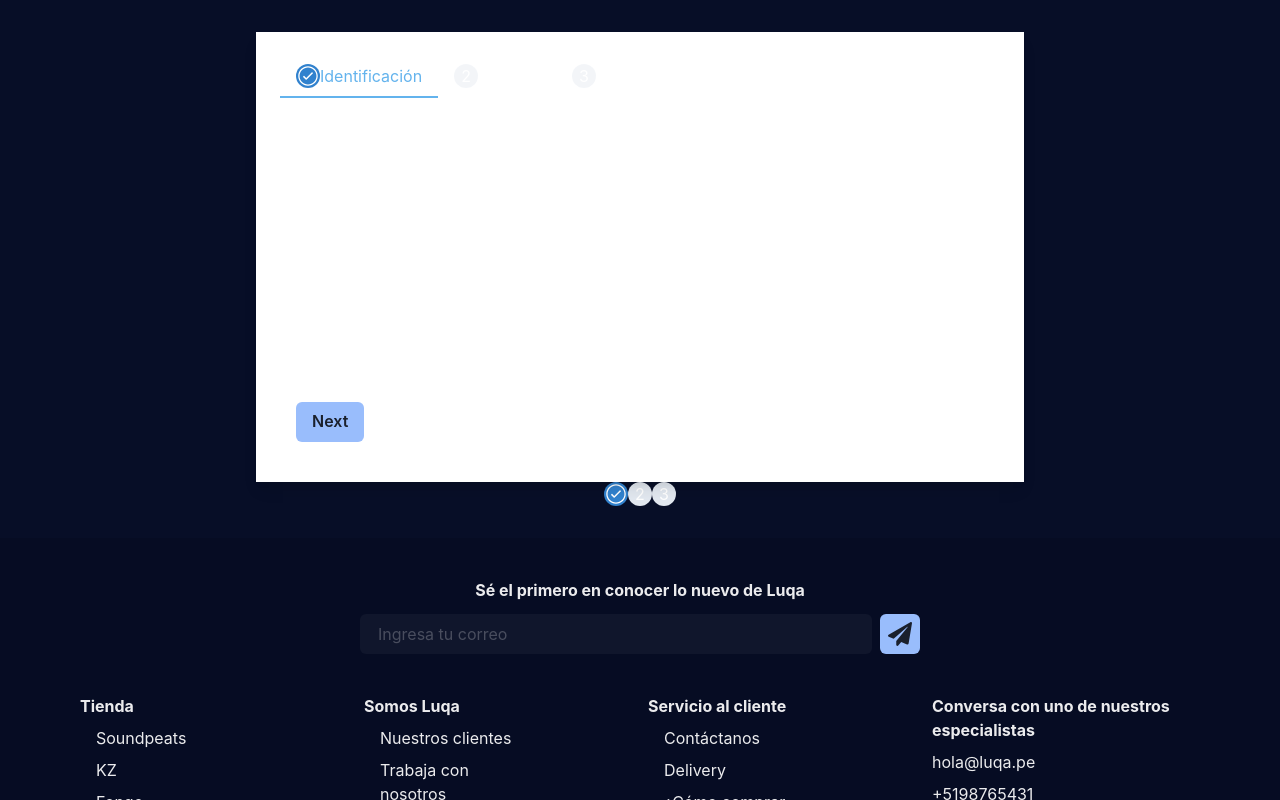
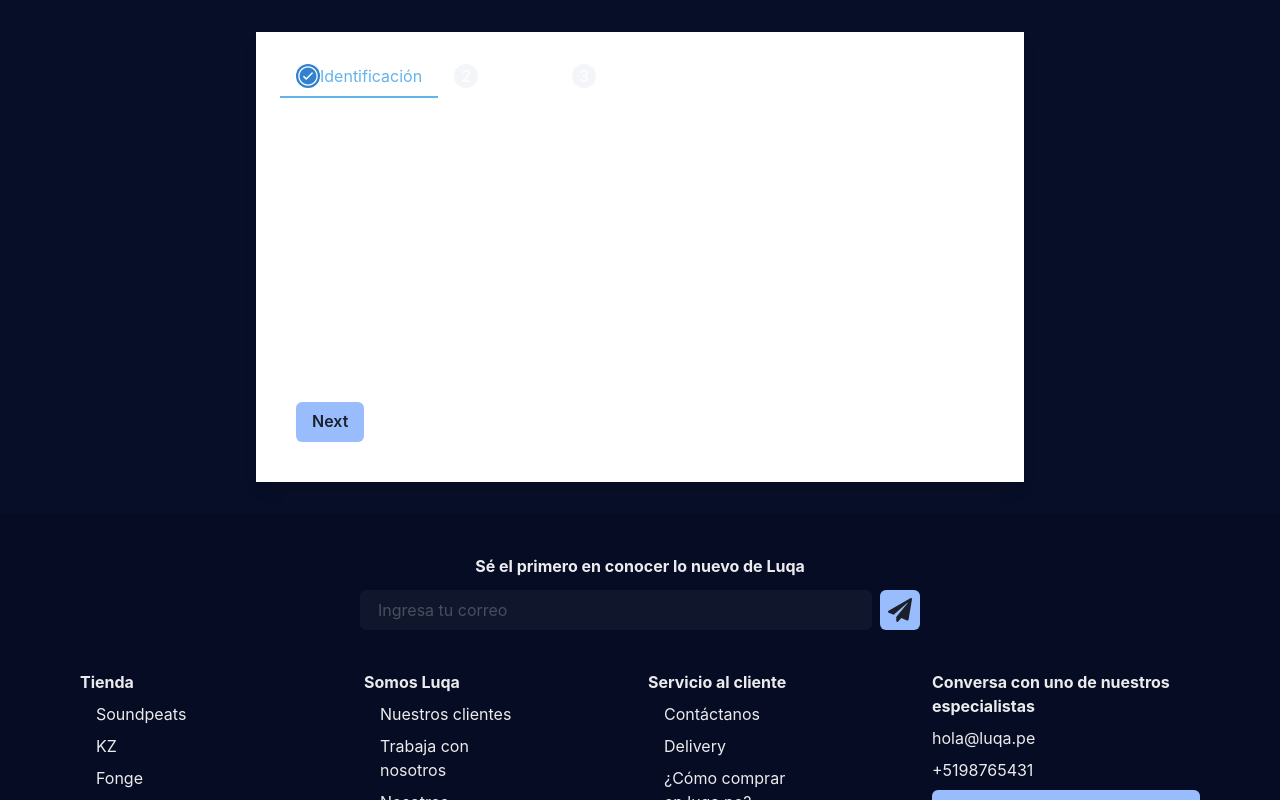
Before and after one commit to iamelyg/luqa, a Next.js app: page /carrito-de-compra in a window 1280 px wide. Shown: the top 800 px of the page. Built offline with nearby package versions, Linux system fonts and the light colour scheme.

Commit message:
index step indicator

```diff
--- a/pages/carrito-de-compra/components/StepIndicator.tsx
+++ b/pages/carrito-de-compra/components/StepIndicator.tsx
@@ -1,22 +1,5 @@
 import { Flex, Text } from '@chakra-ui/react'
 import { IoIosCheckmarkCircleOutline } from 'react-icons/io'
-
-type Props = {
-    step: '1' | '2' | '3'
-    //   step: Step
-}
-
-export const StepIndicator = ({ step }: Props) => {
-    return (
-        <Flex alignItems="center">
-            <StepIndicatorStep step="1" isActive={step === '1'} />
-            <StepIndicatorSeparator />
-            <StepIndicatorStep step="2" isActive={step === '2'} />
-            <StepIndicatorSeparator />
-            <StepIndicatorStep step="3" isActive={step === '3'} />
-        </Flex>
-    )
-}
 
 export const StepIndicatorStep = ({ step, isActive }: { step: string, isActive: boolean }) => {
     return (
@@ -33,14 +16,3 @@ export const StepIndicatorStep = ({ step, isActive }: { step: string, isActive:
         </Flex>
     )
 }
-
-const StepIndicatorSeparator = () => {
-    return (
-        <Flex
-            flexGrow={1}
-            h={1}
-            bg="gray.200"
-            my={2}
-        />
-    )
-}
--- a/pages/carrito-de-compra/index.tsx
+++ b/pages/carrito-de-compra/index.tsx
@@ -4,7 +4,7 @@ import { Tabs, TabList, TabPanels, Tab, TabPanel, Stack } from '@chakra-ui/react
 import { Step1 } from './components/Step1'
 import { Step2 } from './components/Step2'
 import { Step3 } from './components/Step3'
-import { StepIndicator, StepIndicatorStep } from './components/StepIndicator'
+import { StepIndicatorStep } from './components/StepIndicator'
 
 // type UserSubmitForm = {
 //     email: string;
@@ -73,9 +73,6 @@ const ShoppingCart: React.FC = () => {
                 </TabPanel>
             </TabPanels>
         </Tabs>
-        <Stack direction="row" justifyContent="center">
-            <StepIndicator step={step} />
-        </Stack>
     </Fragment>
 }
 
```
Also changed, not shown: 2 other files (tests, documents, lock files or other folders).
